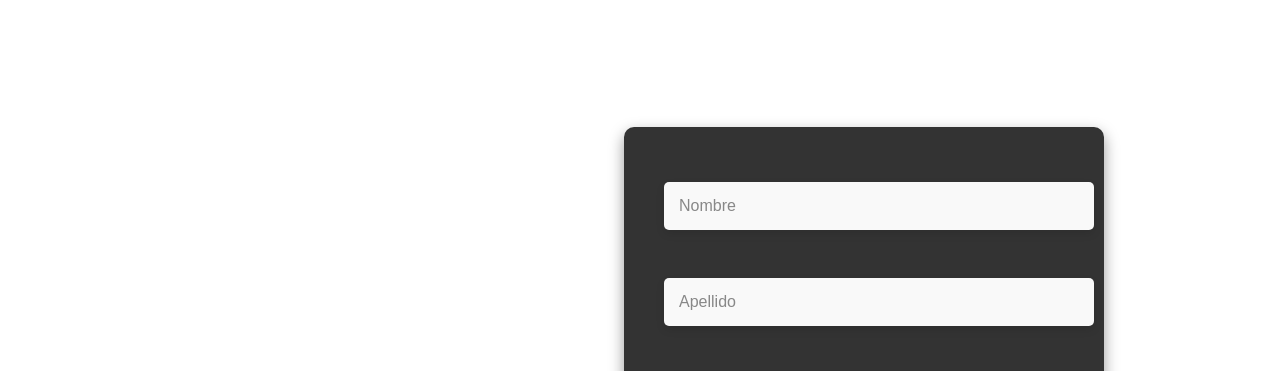
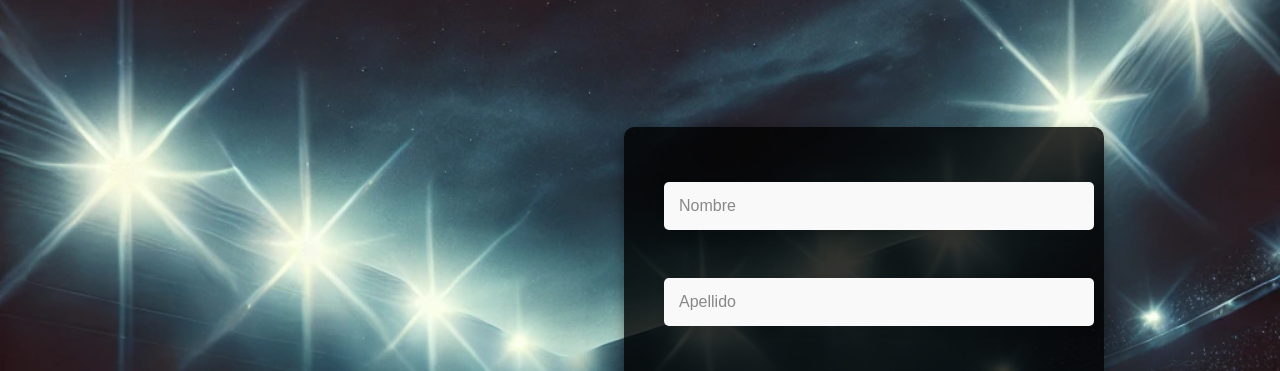
Before and after one commit to sergiobmnv/Proyecto-Sorteo, a plain HTML site: page index.html in a window 1280 px wide. Shown: the top 371 px of the page. Drawn offline with nearby package versions, Linux system fonts and the light colour scheme.

Commit message:
cambio de fondo css

```diff
--- a/index.css
+++ b/index.css
@@ -1,7 +1,7 @@
 /* Estilos generales */
 body {
     font-family: 'Helvetica', sans-serif;
-    background-image: url('Fondo-Oscuro.png');
+    background-image: url('Assert/Fondo-Oscuro.png');
     background-size: cover;
     background-position: center;
     margin: 0;
```
